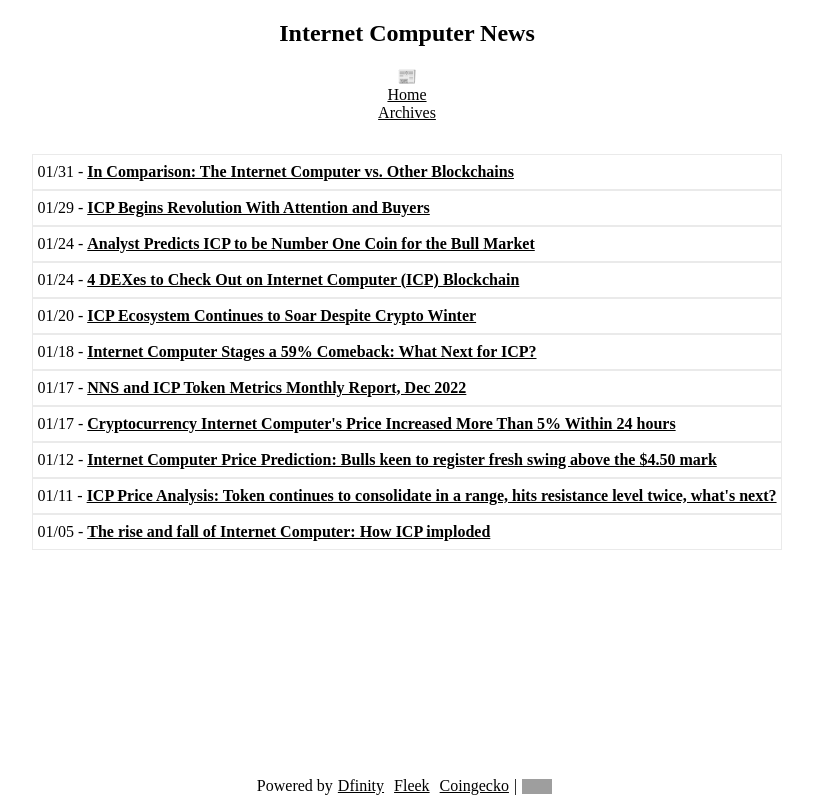
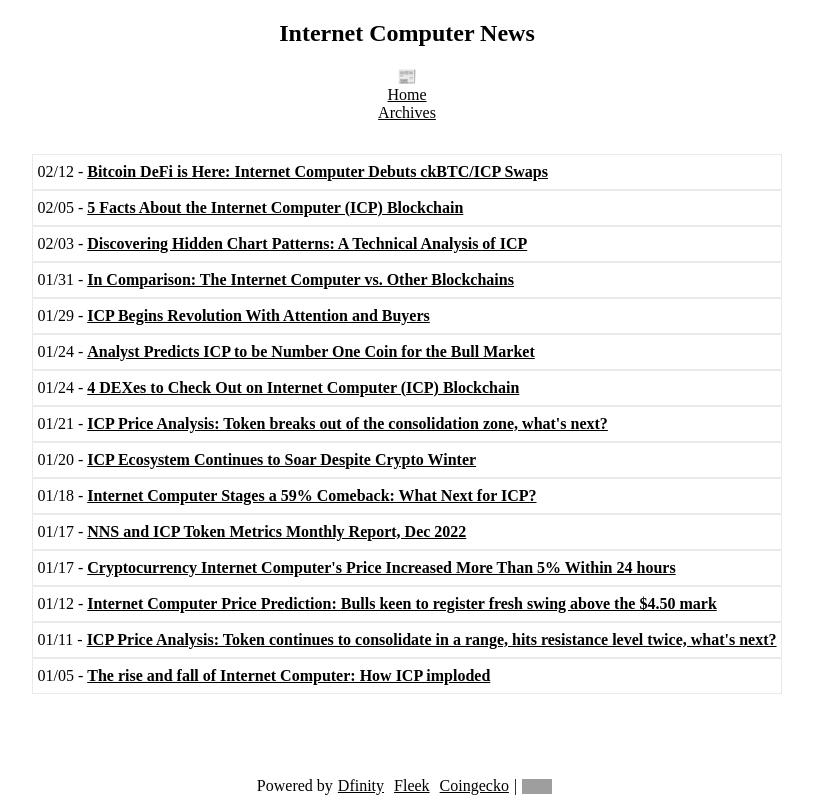
Before and after one commit to rjlucasm/ictoday, a Next.js app: page /news/2023 in a window 1280 px wide. Shown: the whole page, without its empty margins (233-1046 px from the left). Built offline with nearby package versions, Linux system fonts and the light colour scheme; grey boxes are pictures that could not be loaded.

Commit message:
News February Update

```diff
--- a/pages/news/2023.js
+++ b/pages/news/2023.js
@@ -19,6 +19,15 @@ export default function News23() {
             <Link href="/archive"><a style={{ color: 'inherit' }}>Archives</a></Link>
 
             <div className="pagesgrid">
+            <div className="pagescard">02/12 -&nbsp;
+                <a href="https://bsc.news/post/bitcoin-defi-is-here-internet-computer-debuts-ckbtcicp-swaps" target="_blank" rel="noopener noreferrer">Bitcoin DeFi is Here: Internet Computer Debuts ckBTC/ICP Swaps</a>
+            </div>
+            <div className="pagescard">02/05 -&nbsp;
+                <a href="https://www.bsc.news/post/5-facts-about-the-internet-computer-icp-blockchain" target="_blank" rel="noopener noreferrer">5 Facts About the Internet Computer (ICP) Blockchain</a>
+            </div>
+            <div className="pagescard">02/03 -&nbsp;
+                <a href="https://www.thecoinrepublic.com/2023/02/03/discovering-hidden-chart-patterns-a-technical-analysis-of-icp/" target="_blank" rel="noopener noreferrer">Discovering Hidden Chart Patterns: A Technical Analysis of ICP</a>
+            </div>
             <div className="pagescard">01/31 -&nbsp;
                 <a href="https://bsc.news/post/in-comparison-the-internet-computer-vs-other-blockchains?utm_source=Twitter&utm_medium=+Socials" target="_blank" rel="noopener noreferrer">In Comparison: The Internet Computer vs. Other Blockchains</a>
             </div>
@@ -30,6 +39,9 @@ export default function News23() {
             </div>
             <div className="pagescard">01/24 -&nbsp;
                 <a href="https://bsc.news/post/4-dexes-to-check-out-on-internet-computer-icp-blockchain" target="_blank" rel="noopener noreferrer">4 DEXes to Check Out on Internet Computer (ICP) Blockchain</a>
+            </div>
+            <div className="pagescard">01/21 -&nbsp;
+                <a href="https://www.thecoinrepublic.com/2023/01/21/icp-price-analysis-token-breaks-out-of-the-consolidation-zone-whats-next/" target="_blank" rel="noopener noreferrer">ICP Price Analysis: Token breaks out of the consolidation zone, what&apos;s next?</a>
             </div>
             <div className="pagescard">01/20 -&nbsp;
                 <a href="https://medium.com/@dfinity/icp-ecosystem-continues-to-soar-despite-crypto-winter-f8d5aaa0008e" target="_blank" rel="noopener noreferrer">ICP Ecosystem Continues to Soar Despite Crypto Winter</a>
```
